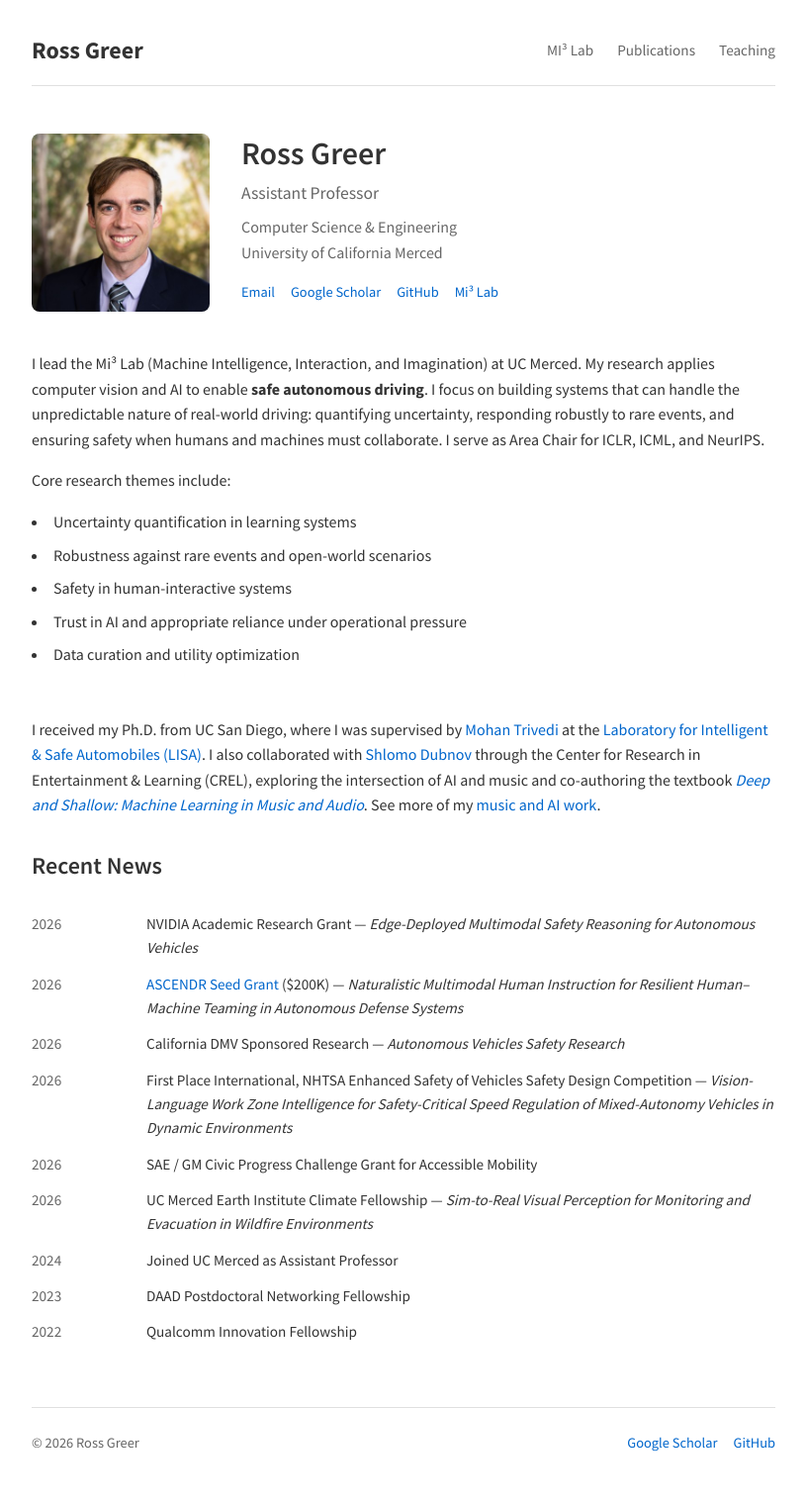
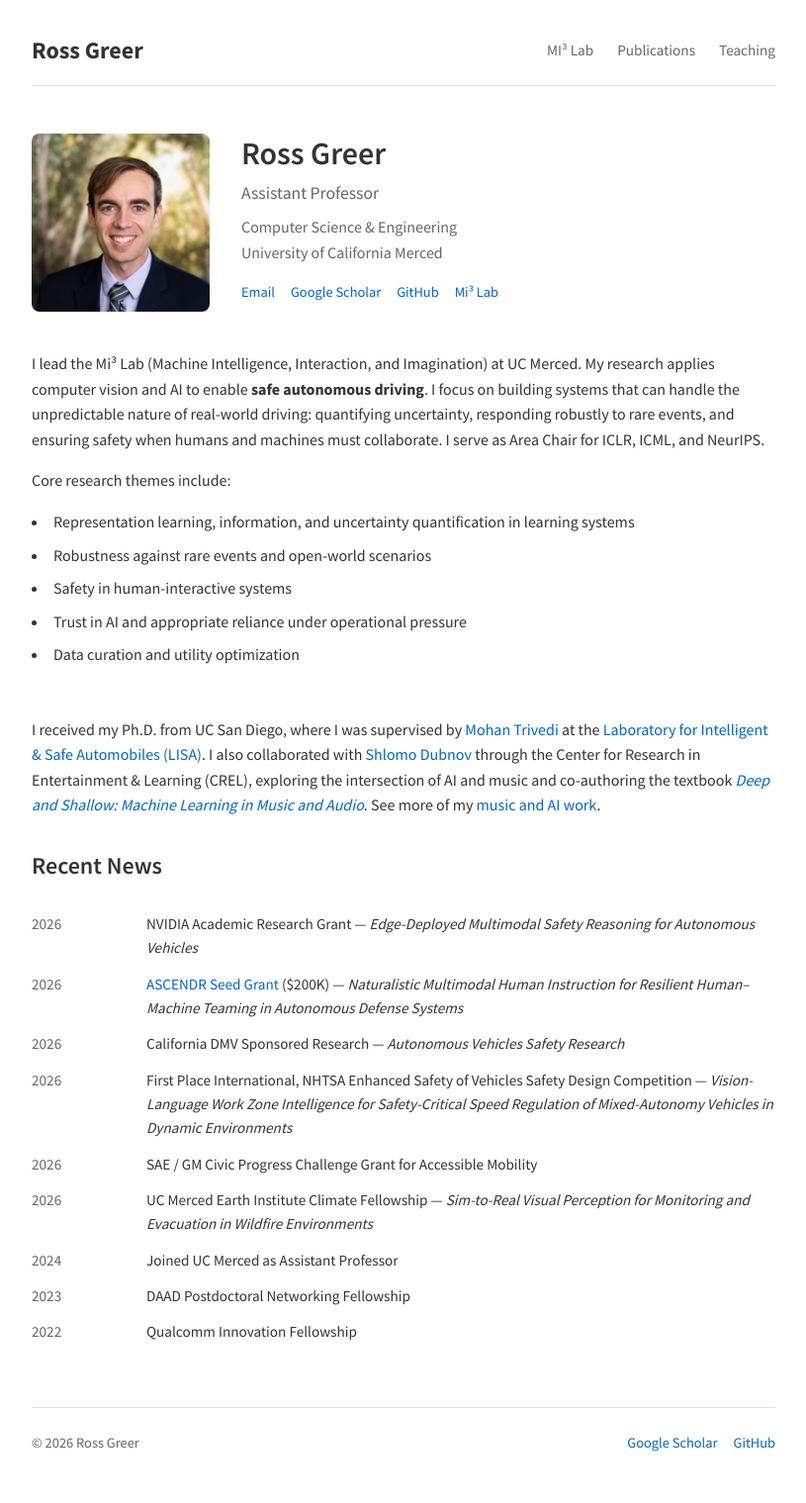
Before and after one commit to rossgreer/rossgreer.github.io, a Jekyll site: the page built from index.md, in a window 1280 px wide. Shown: the whole page at 99% size, without its empty margins (232-1047 px from the left). Built offline with Jekyll 4.4.1, drawn with Linux system fonts in a browser that asks for light colours; some web fonts are replaced.

Commit message:
Expand first research theme to include representation learning and information

```diff
--- a/index.md
+++ b/index.md
@@ -26,7 +26,7 @@ I lead the Mi³ Lab (Machine Intelligence, Interaction, and Imagination) at UC M
 
 Core research themes include:
 
-- Uncertainty quantification in learning systems
+- Representation learning, information, and uncertainty quantification in learning systems
 - Robustness against rare events and open-world scenarios
 - Safety in human-interactive systems
 - Trust in AI and appropriate reliance under operational pressure
```
